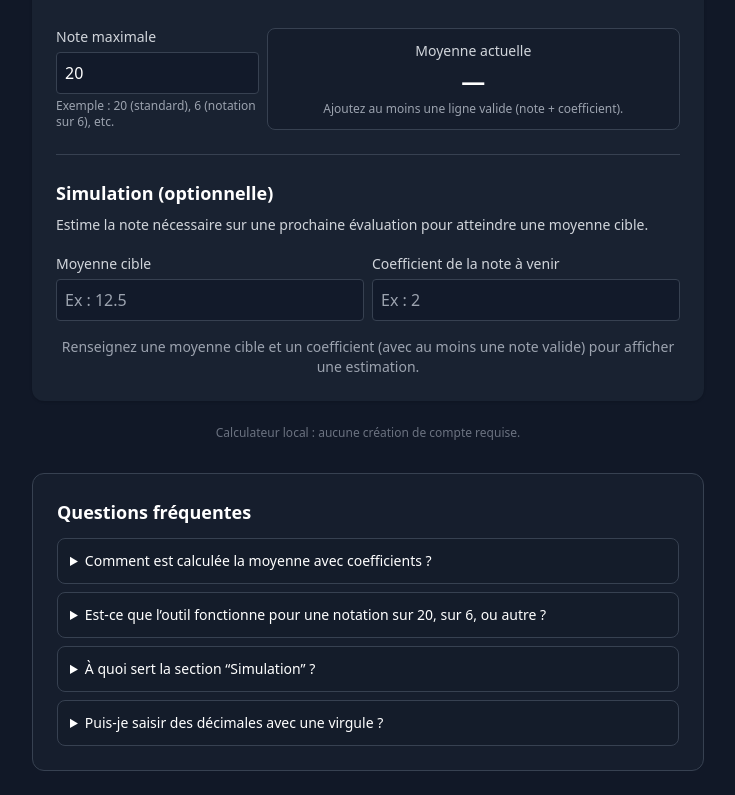
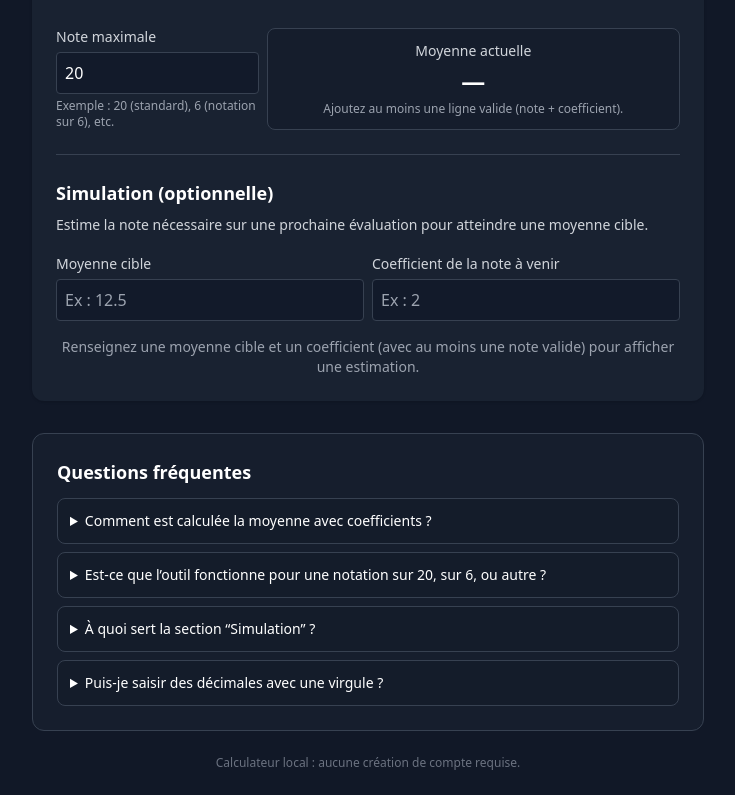
Before and after one commit to Roger-Lalcolo/note-calculator, a React (Vite) app: page / in a window 1280 px wide. Shown: the part 385-1180 px from the top of the page, without its empty margins (272-1007 px from the left). Built offline with nearby package versions, Linux system fonts and the light colour scheme.

Commit message:
Add FAQ sextion fix

```diff
--- a/src/App.jsx
+++ b/src/App.jsx
@@ -279,9 +279,6 @@ export default function App() {
           </div>
         </div>
 
-        <footer className="text-center text-xs text-gray-500 mt-6">
-          Calculateur local : aucune création de compte requise.
-        </footer>
         <section className="mt-8 bg-gray-800/40 border border-gray-700 rounded-xl p-4 sm:p-6">
   <h2 className="text-lg font-semibold">Questions fréquentes</h2>
 
@@ -327,6 +324,10 @@ export default function App() {
     </details>
   </div>
 </section>
+
+        <footer className="text-center text-xs text-gray-500 mt-6">
+          Calculateur local : aucune création de compte requise.
+        </footer>
       </div>
     </div>
   );
```
